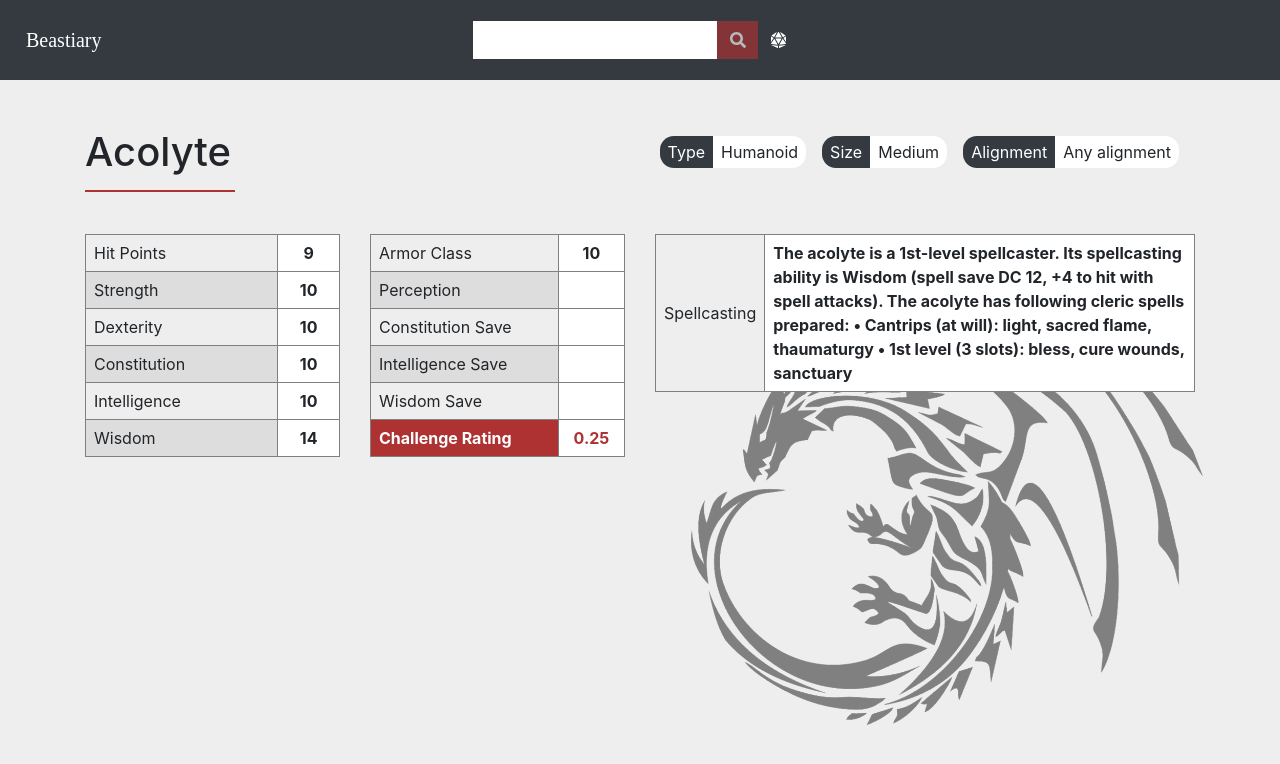
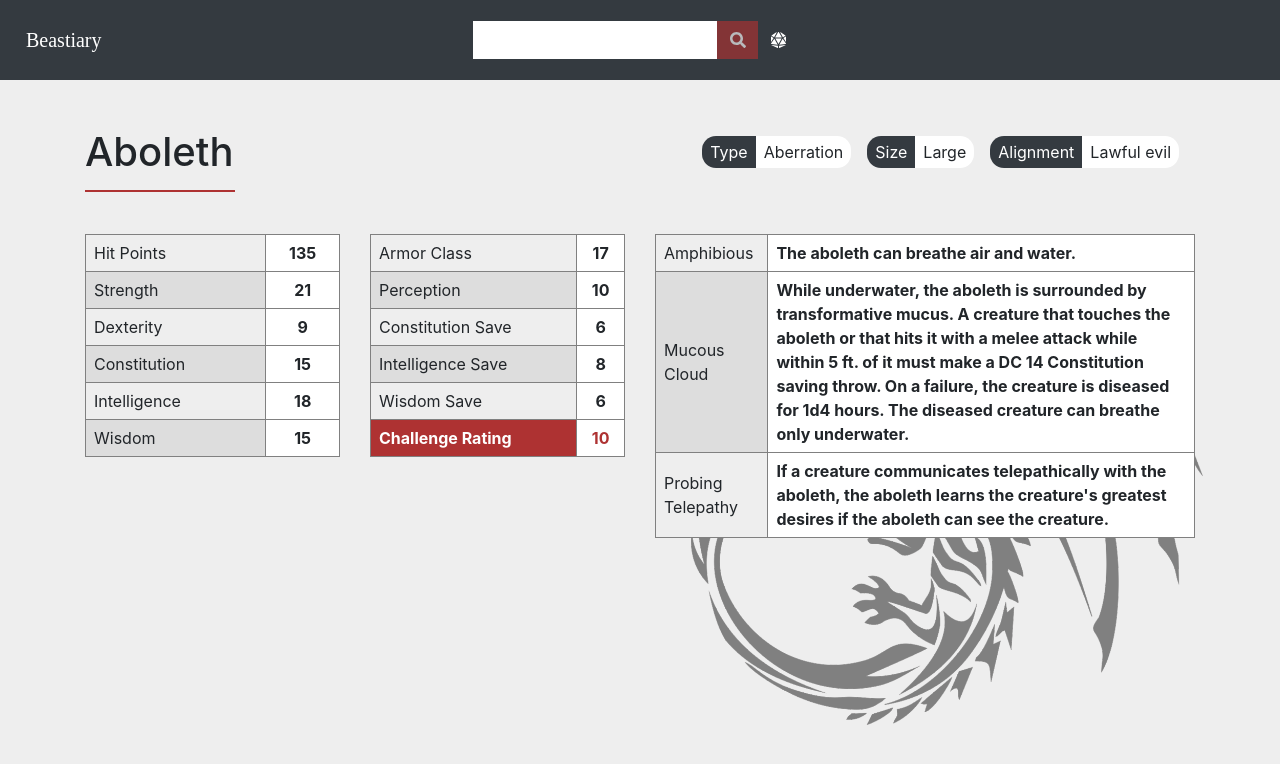
Before and after one commit to ifancyabroad/beastiary, an Angular app: page /details/1 in a window 1280 px wide. Shown: the top 764 px of the page. Built offline with nearby package versions, Linux system fonts and the light colour scheme; a web font is replaced by a local one.

Commit message:
Fixed monster search to retrieve correct monster

```diff
--- a/src/app/monster-details/monster-details.component.ts
+++ b/src/app/monster-details/monster-details.component.ts
@@ -46,7 +46,7 @@ export class MonsterDetailsComponent implements OnInit {
     this.route.params.subscribe( params => {
       this.monsterId = params.id;
       this.data.getMonsterList().subscribe(data => {
-        let newMonster = data[this.monsterId]
+        let newMonster = data[Number(this.monsterId) - 1]
         if (!this.monster) {
           this.monster = newMonster;
           this.toggleState();
```
